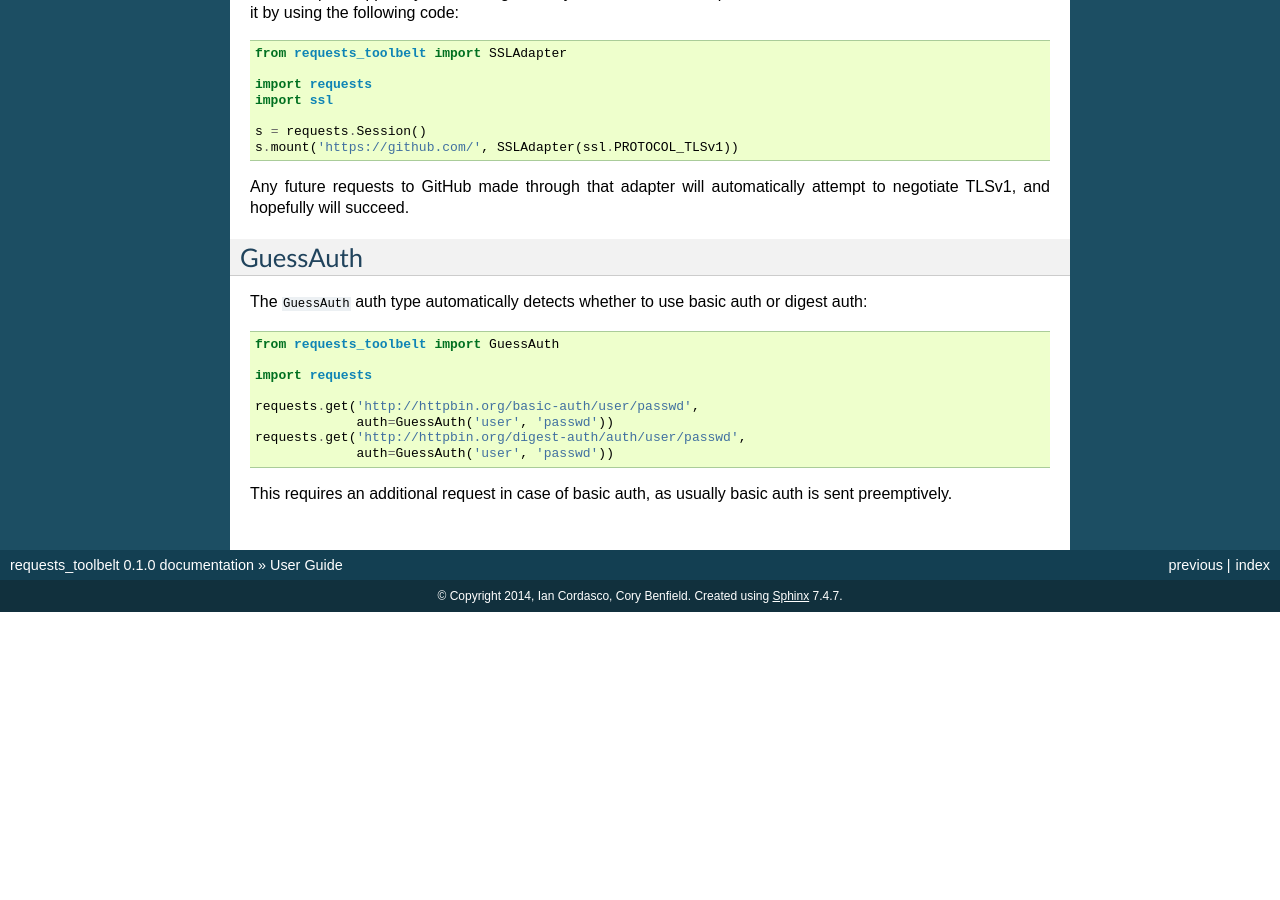
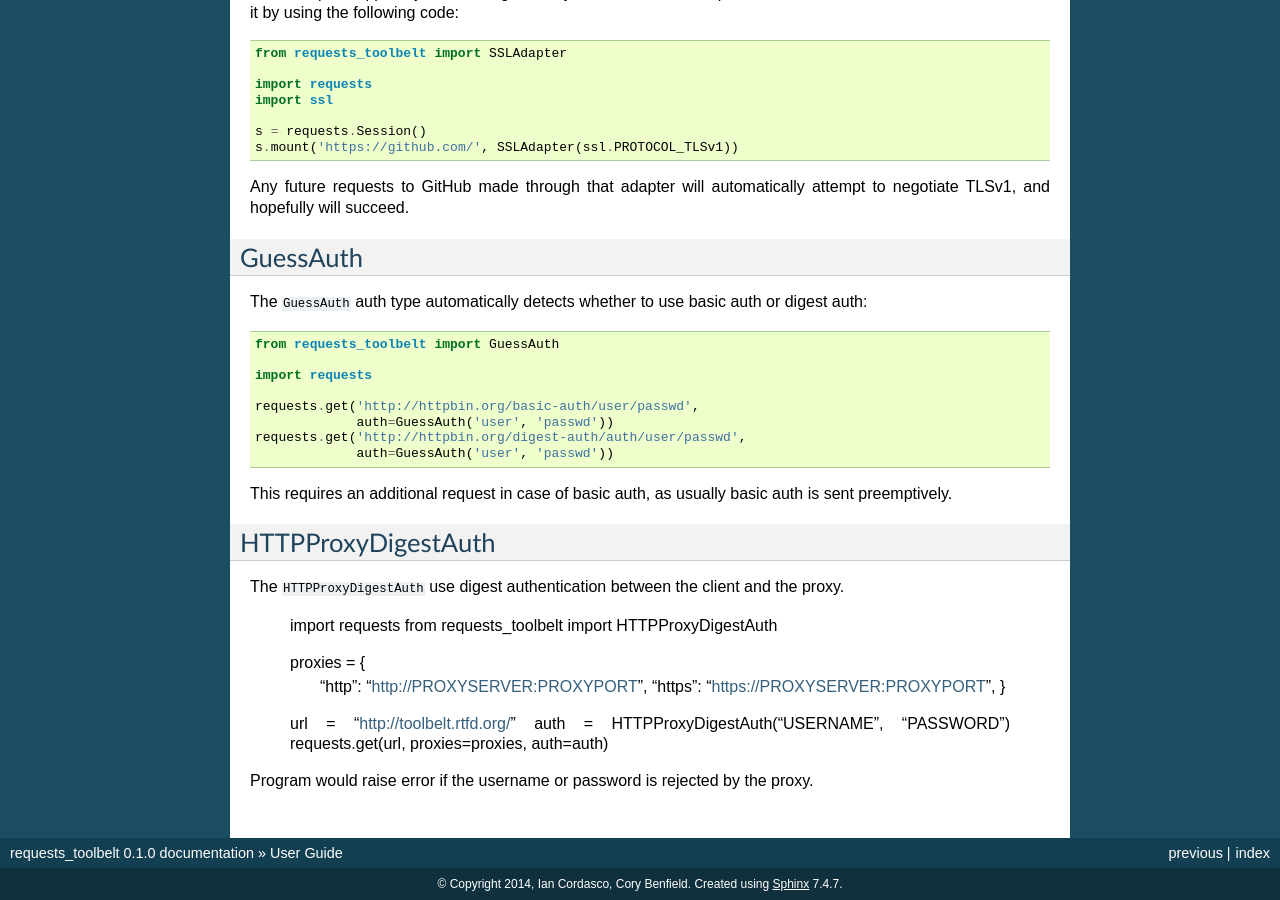
Before and after one commit to requests/toolbelt, a Sphinx documentation site: the page built from docs/user.rst, in a window 1280 px wide and 900 px high, scrolled down 2737 px. Built offline with Sphinx 7.4.7, drawn with Linux system fonts in a browser that asks for light colours; before the commit the page ends 3349 px from its top, so only the background shows below that.

Commit message:
add docs and make HTTPProxyDigestAuth conform to sphinx style documenting

```diff
--- a/docs/user.rst
+++ b/docs/user.rst
@@ -211,3 +211,24 @@ digest auth::
 
 This requires an additional request in case of basic auth, as usually basic
 auth is sent preemptively.
+
+
+HTTPProxyDigestAuth
+-------------------
+
+The ``HTTPProxyDigestAuth`` use digest authentication between the client and
+the proxy.
+
+    import requests
+    from requests_toolbelt import HTTPProxyDigestAuth
+
+
+    proxies = {
+            "http": "http://PROXYSERVER:PROXYPORT",
+            "https": "https://PROXYSERVER:PROXYPORT",
+            }
+    url = "http://toolbelt.rtfd.org/"
+    auth = HTTPProxyDigestAuth("USERNAME", "PASSWORD")
+    requests.get(url, proxies=proxies, auth=auth)
+
+Program would raise error if the username or password is rejected by the proxy.
--- a/requests_toolbelt/__init__.py
+++ b/requests_toolbelt/__init__.py
@@ -29,5 +29,5 @@ __all__ = [
     'GuessAuth', 'MultipartEncoder', 'MultipartEncoderMonitor',
     'MultipartDecoder', 'SSLAdapter', 'SourceAddressAdapter',
     'StreamingIterator', 'user_agent', 'ImproperBodyPartContentException',
-    'NonMultipartContentTypeException'
+    'NonMultipartContentTypeException', 'HTTPProxyDigestAuth'
 ]
```
Also changed, not shown: 1 other file.
